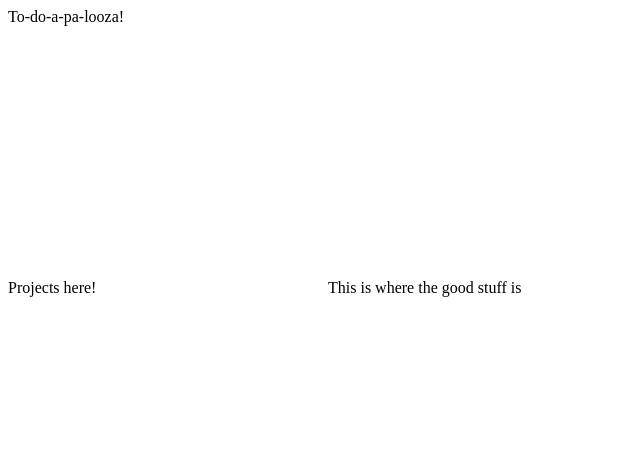
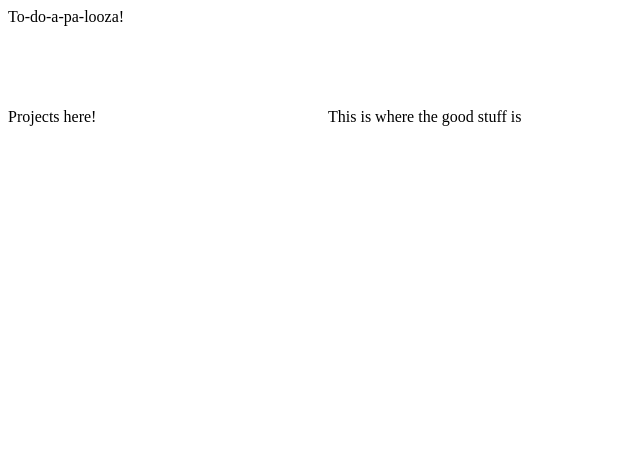
Before and after one commit to cdpadilla42/todo-list, a plain HTML site: page index.html in a window 1280 px wide. Shown: the whole page, without its empty margins (0-640 px from the left). Drawn offline with Linux system fonts and the light colour scheme.

Commit message:
Resize grid template

```diff
--- a/style.css
+++ b/style.css
@@ -10,6 +10,7 @@ body {
 .grid-container {
   display: grid;
   grid-template-columns: repeat(4, 1fr);
+  grid-template-rows: 100px 1fr 1fr 1fr;
   grid-template-areas: "header header header header"
   "side-nav-bar content content content"
   "side-nav-bar content content content"
```
